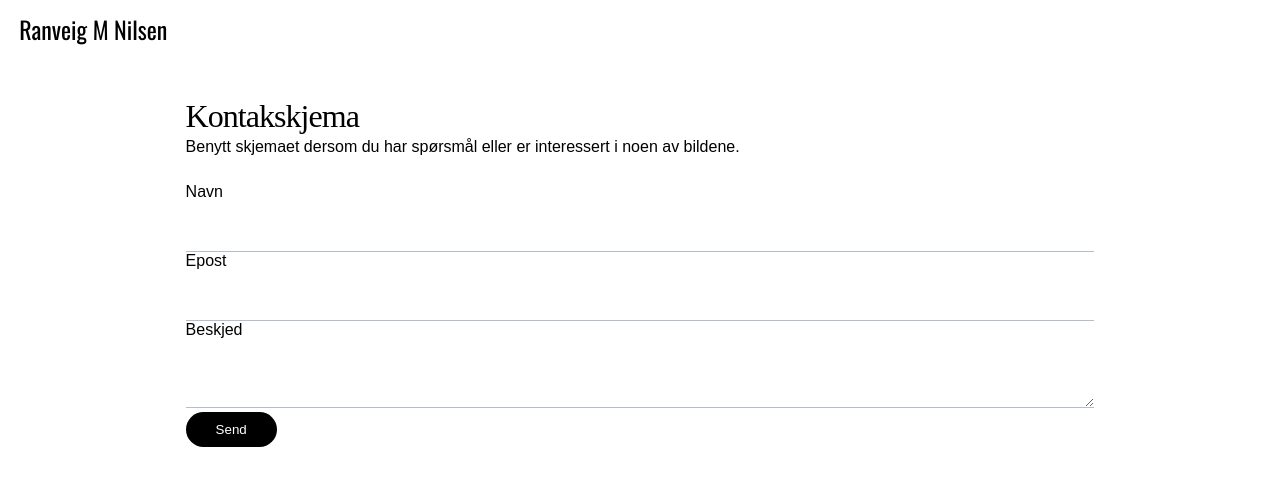
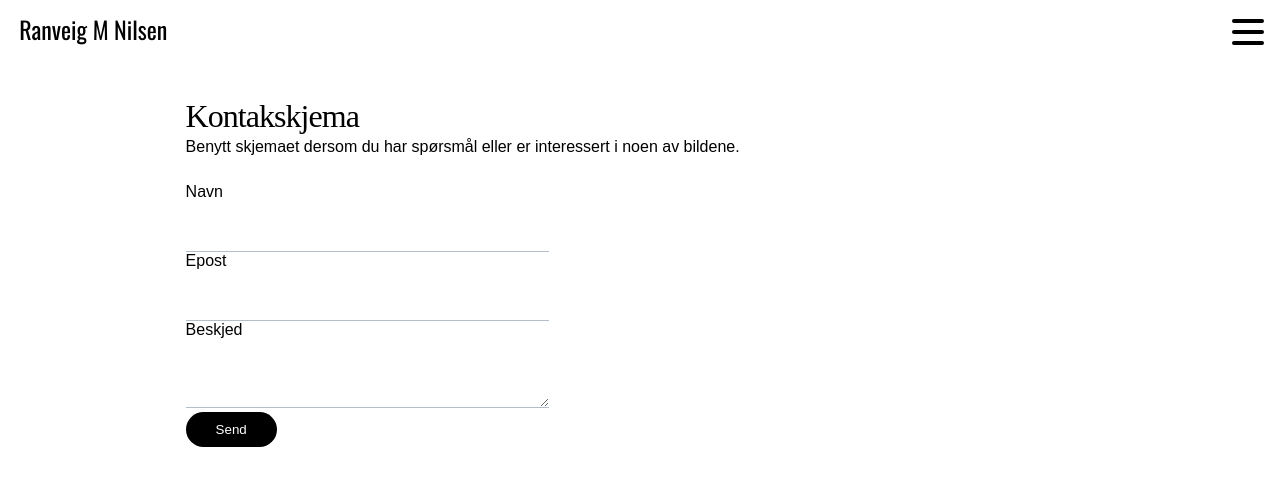
Before and after one commit to Dunnis86/ranveigmnilsen, a Next.js app: page /kontakt in a window 1280 px wide. Shown: the top 486 px of the page. Built offline with nearby package versions, Linux system fonts and the light colour scheme; a web font is replaced by a local one.

Commit message:
oppdatert burgermeny

```diff
--- a/components/Navigation.js
+++ b/components/Navigation.js
@@ -1,6 +1,6 @@
 import Link from 'next/link'
-import Burger from '@/components/Menu';
-import Menu from '@/components/Burger';
+import Burger from '@/components/Menu/Burger';
+import Menu from '@/components/Menu/Menu';
 import { useState, useRef, useEffect } from 'react';
 import { useOnClickOutside } from '../src/hooks';
 import styled from 'styled-components'
--- a/pages/kontakt.js
+++ b/pages/kontakt.js
@@ -34,7 +34,7 @@ const P = styled.p`
 const Form = styled.form`
     top: 6rem;
     height: 25rem;
-    width: auto;
+    width: 40%;
     z-index: 5;
     justify-self: left;
     @media(max-width: 576px) {
```
